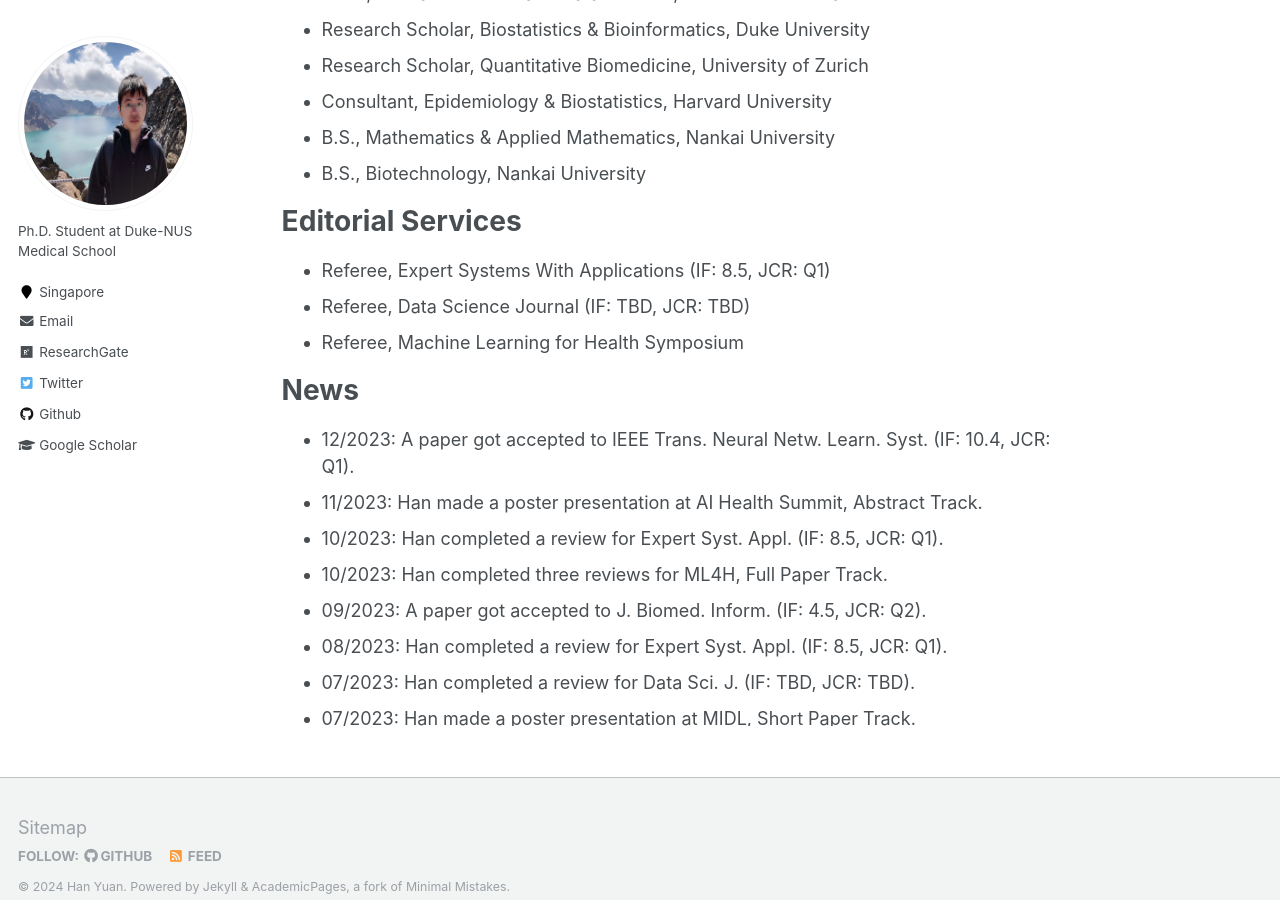
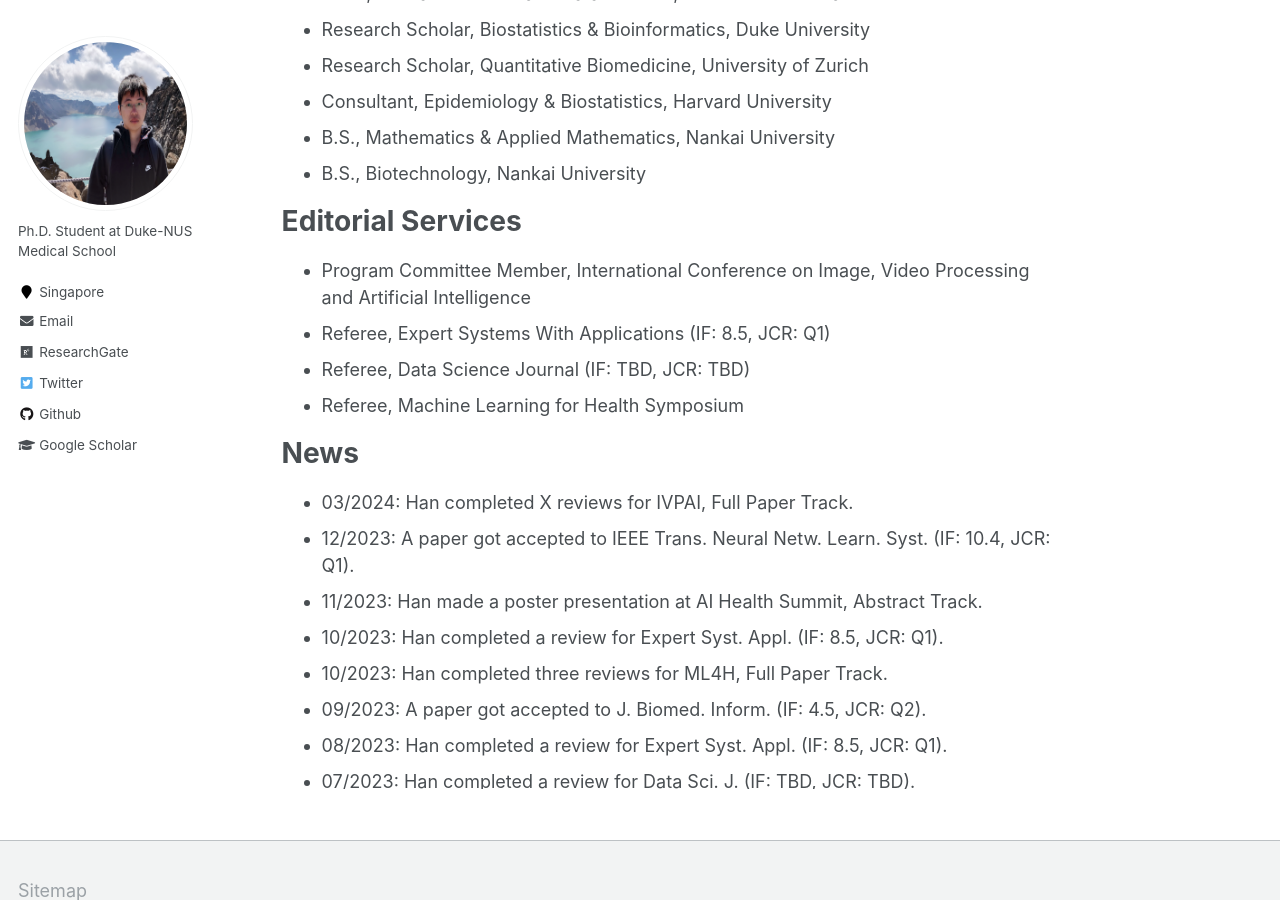
Before and after one commit to Han-Yuan-Med/Han-Yuan-Med.github.io, a Jekyll site: the page built from _pages/about.md, in a window 1280 px wide and 900 px high, scrolled down 707 px. Built offline with Jekyll 4.4.1, drawn with Linux system fonts in a browser that asks for light colours.

Commit message:
Update about.md

```diff
--- a/_pages/about.md
+++ b/_pages/about.md
@@ -22,12 +22,14 @@ Thank you for visiting my academic website. I invite you to explore the publicat
 * B.S., Biotechnology, Nankai University
 
 # Editorial Services
+* Program Committee Member, International Conference on Image, Video Processing and Artificial Intelligence
 * Referee, Expert Systems With Applications (IF: 8.5, JCR: Q1)
 * Referee, Data Science Journal (IF: TBD, JCR: TBD)
 * Referee, Machine Learning for Health Symposium
 
 # News
 <ul style="width: auto; height: 300px; overflow: auto">
+  <li>03/2024: Han completed X reviews for IVPAI, Full Paper Track.</li>
   <li>12/2023: A paper got accepted to IEEE Trans. Neural Netw. Learn. Syst. (IF: 10.4, JCR: Q1).</li>
   <li>11/2023: Han made a poster presentation at AI Health Summit, Abstract Track.</li>
   <li>10/2023: Han completed a review for Expert Syst. Appl. (IF: 8.5, JCR: Q1).</li>
```
